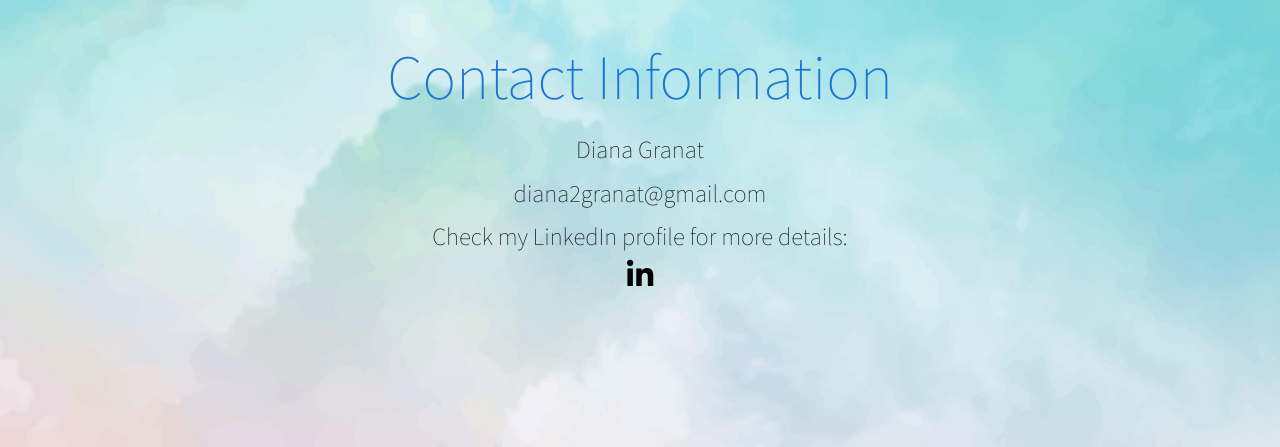
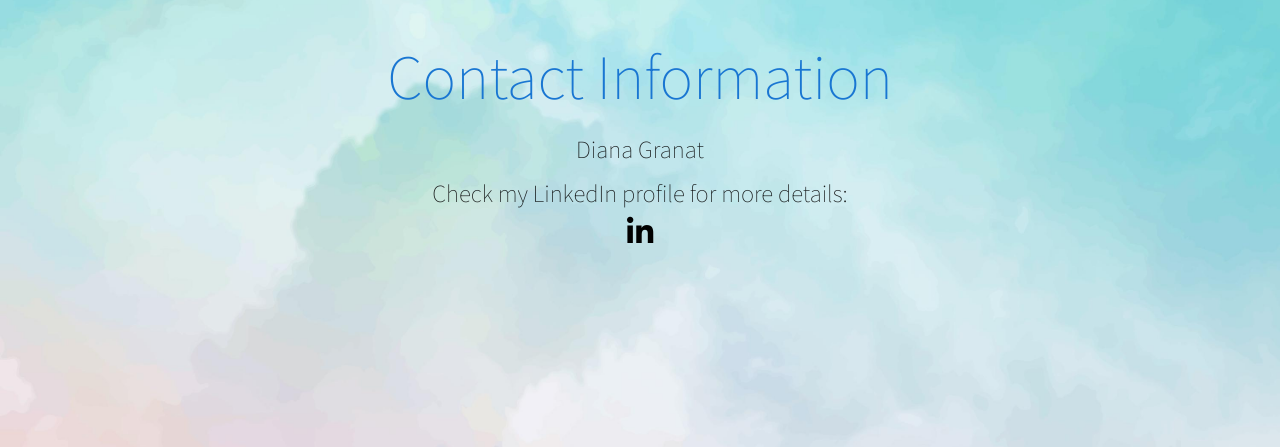
Before and after one commit to diana2granat/portfolio, a Django app: page /contact/ in a window 1280 px wide. Shown: the part 64-511 px from the top of the page. Run offline with Django 5.2, Linux system fonts and the light colour scheme.

```diff
--- a/portfolioapp/templates/contact.html
+++ b/portfolioapp/templates/contact.html
@@ -8,7 +8,6 @@
             <div class="col s12 m12">
             <h1 id="positions" class="center-align blue-text text-darken-2">Contact Information</h1>
             <h5 id="positions">Diana Granat</h5>
-            <h5 id="positions">diana2granat@gmail.com</h5>
             <h5 id="positions">Check my LinkedIn profile for more details:<br>
             <a href="https://www.linkedin.com/in/diana-granat-7181581a0/" target="_blank" class="fab fa-linkedin-in fa-2x"></a>
             </h5>
```
